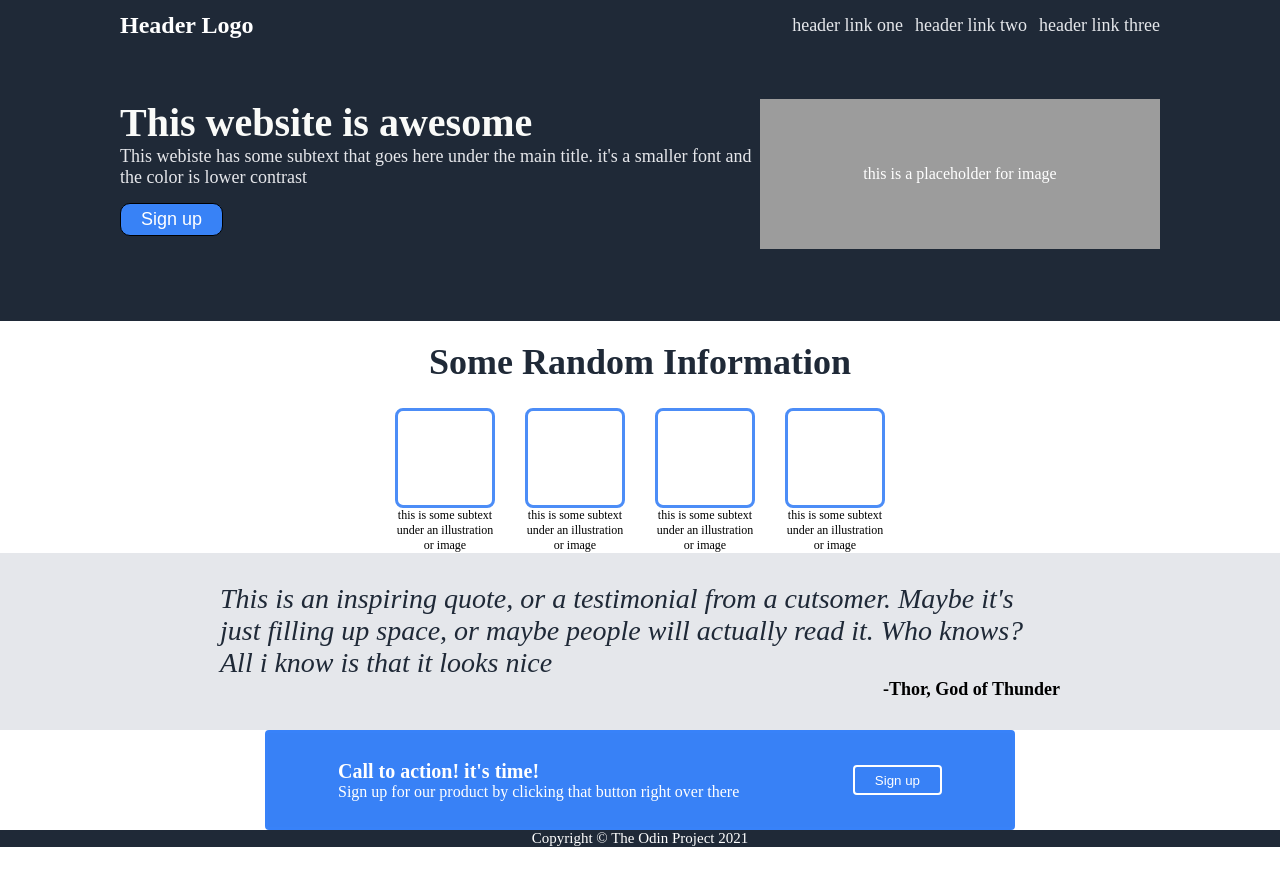
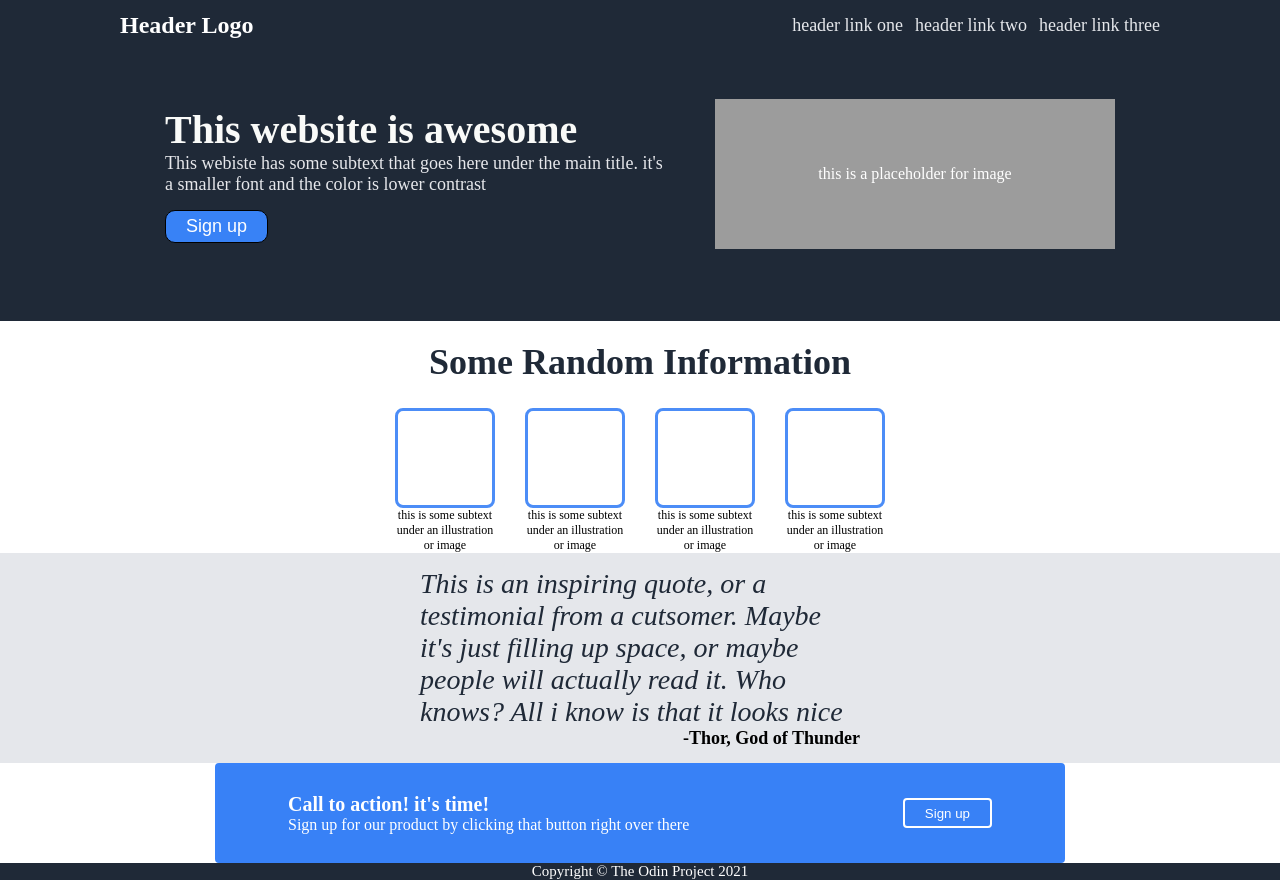
Before and after one commit to Fuz7/odin-landing-page, a plain HTML site: page index.html in a window 1280 px wide. Before the commit the page ends 847 px from the top, so only its background shows below. Drawn offline with Linux system fonts and the light colour scheme.

Commit message:
Center header text & make blue bg div larger

```diff
--- a/styles.css
+++ b/styles.css
@@ -77,8 +77,9 @@ ul li a{
 
 .header > .headercontent{
     display: flex;
-    justify-content: flex-start;
-    align-items: flex-start;
+    justify-content: center;
+    align-items: center;
+    gap: 30px;
 }
 
 .headercontent > .headerimage{
@@ -99,6 +100,8 @@ ul li a{
     font-size: 18px;
     font-weight: normal;
     color: #E6E7EB;
+    max-width: 500px;
+    margin-right: 20px;
 }
 
 .headerimage{
@@ -151,7 +154,7 @@ ul li a{
     align-items: center;
 }
 .gray > div{
-    padding: 30px 220px;
+    padding: 30px 420px;
 }
 
 .grayquote{
@@ -174,7 +177,7 @@ ul li a{
 }
 
 .secondborder{
-    width: 750px;
+    width: 850px;
     height: 100px;
     background-color: #3881f6;
     border: #3882F9 solid 3px;
```
